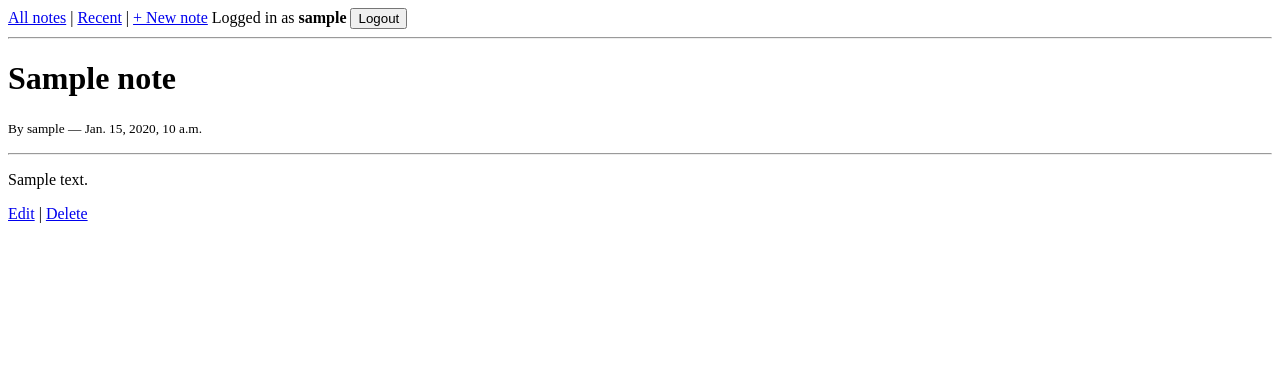
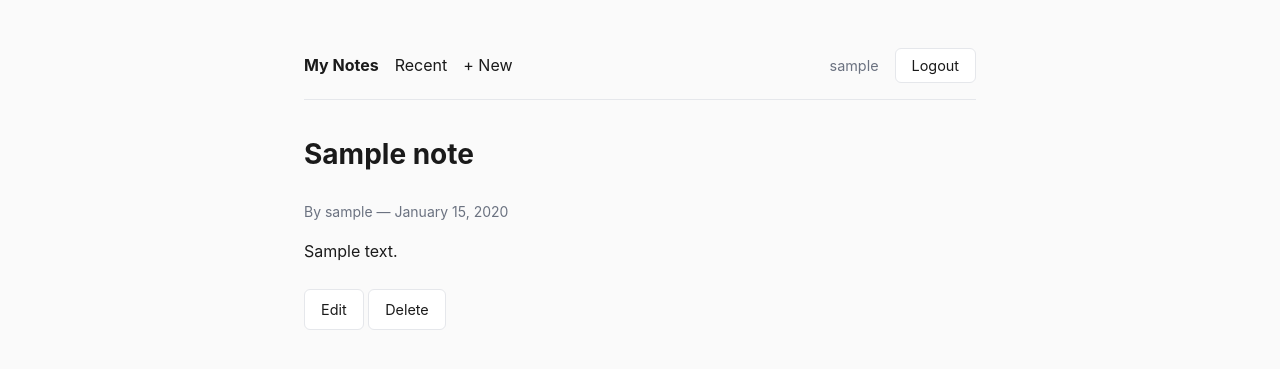
Before and after one commit to itzArka1407/Django-Learning, a Django app: page /notes/1/ in a window 1280 px wide. Shown: the top 369 px of the page. Run offline with Django 5.2, Linux system fonts and the light colour scheme; a user stored in the database is signed in; tables that the repository leaves empty hold one stand-in row (values such as "Sample post").

Commit message:
Added authentication metrics. Added css styling and static file loaders

```diff
--- /dev/null
+++ b/mysite/core/static/core/css/note.css
@@ -0,0 +1,171 @@
+/* Simple, readable styling for the notes app */
+
+:root {
+    --bg: #fafafa;
+    --fg: #1a1a1a;
+    --muted: #6b7280;
+    --border: #e5e7eb;
+    --accent: #2563eb;
+    --danger: #dc2626;
+}
+
+* {
+    box-sizing: border-box;
+}
+
+body {
+    font-family: -apple-system, BlinkMacSystemFont, "Segoe UI", system-ui, sans-serif;
+    background: var(--bg);
+    color: var(--fg);
+    margin: 0;
+    line-height: 1.6;
+}
+
+.container {
+    max-width: 720px;
+    margin: 0 auto;
+    padding: 2rem 1.5rem;
+}
+
+header {
+    border-bottom: 1px solid var(--border);
+    padding: 1rem 0;
+    margin-bottom: 2rem;
+}
+
+header nav {
+    display: flex;
+    align-items: center;
+    gap: 1rem;
+}
+
+header a {
+    color: var(--fg);
+    text-decoration: none;
+}
+
+header a:hover {
+    color: var(--accent);
+}
+
+header .spacer {
+    flex: 1;
+}
+
+header .user {
+    color: var(--muted);
+    font-size: 0.9rem;
+}
+
+h1 {
+    font-size: 1.75rem;
+    margin: 0 0 1.5rem;
+}
+
+ul.notes {
+    list-style: none;
+    padding: 0;
+    margin: 0;
+}
+
+ul.notes li {
+    border-bottom: 1px solid var(--border);
+    padding: 1rem 0;
+}
+
+ul.notes li:last-child {
+    border-bottom: none;
+}
+
+ul.notes a {
+    color: var(--fg);
+    text-decoration: none;
+    font-weight: 600;
+}
+
+ul.notes a:hover {
+    color: var(--accent);
+}
+
+.meta {
+    color: var(--muted);
+    font-size: 0.875rem;
+    margin-top: 0.25rem;
+}
+
+.note-body {
+    white-space: pre-wrap;
+    margin: 1rem 0;
+}
+
+.actions {
+    margin-top: 1.5rem;
+}
+
+.actions a,
+button {
+    display: inline-block;
+    padding: 0.5rem 1rem;
+    border: 1px solid var(--border);
+    border-radius: 6px;
+    background: white;
+    color: var(--fg);
+    text-decoration: none;
+    font-size: 0.9rem;
+    cursor: pointer;
+    font-family: inherit;
+}
+
+.actions a:hover,
+button:hover {
+    background: var(--accent);
+    color: white;
+    border-color: var(--accent);
+}
+
+form p {
+    margin: 1rem 0;
+}
+
+form label {
+    display: block;
+    font-weight: 600;
+    margin-bottom: 0.25rem;
+}
+
+form input[type="text"],
+form input[type="password"],
+form input[type="email"],
+form textarea {
+    width: 100%;
+    padding: 0.5rem 0.75rem;
+    border: 1px solid var(--border);
+    border-radius: 6px;
+    font-family: inherit;
+    font-size: 1rem;
+}
+
+form input:focus,
+form textarea:focus {
+    outline: 2px solid var(--accent);
+    outline-offset: -1px;
+    border-color: transparent;
+}
+
+.errorlist {
+    color: var(--danger);
+    list-style: none;
+    padding: 0;
+    margin: 0.25rem 0 0;
+    font-size: 0.875rem;
+}
+
+button.danger {
+    color: var(--danger);
+    border-color: var(--danger);
+}
+
+button.danger:hover {
+    background: var(--danger);
+    color: white;
+}
--- a/mysite/core/templates/core/base.html
+++ b/mysite/core/templates/core/base.html
@@ -1,20 +1,24 @@
+{% load static %}
 <!DOCTYPE html>
-<html>
+<html lang="en">
 
 <head>
+    <meta charset="utf-8">
+    <meta name="viewport" content="width=device-width, initial-scale=1">
     <title>{% block title %}My Notes{% endblock %}</title>
+    <link rel="stylesheet" href="{% static 'core/css/note.css' %}">
 </head>
 
 <body>
+    <div class="container">
         <header>
-        <a href="{% url 'core:note_list' %}">All notes</a>
-        |
+            <nav>
+                <a href="{% url 'core:note_list' %}"><strong>My Notes</strong></a>
                 <a href="{% url 'core:note_recent' %}">Recent</a>
-        |
-        <a href="{% url 'core:note_create' %}">+ New note</a>
-
+                <a href="{% url 'core:note_create' %}">+ New</a>
+                <span class="spacer"></span>
                 {% if user.is_authenticated %}
-        <span>Logged in as <strong>{{ user.username }}</strong></span>
+                <span class="user">{{ user.username }}</span>
                 <form method="post" action="{% url 'logout' %}" style="display: inline;">
                     {% csrf_token %}
                     <button type="submit">Logout</button>
@@ -22,13 +26,13 @@
                 {% else %}
                 <a href="{% url 'login' %}">Login</a>
                 {% endif %}
+            </nav>
         </header>
-
-    <hr>
 
         <main>
             {% block content %}{% endblock %}
         </main>
+    </div>
 </body>
 
 </html>
--- a/mysite/core/templates/core/note_detail.html
+++ b/mysite/core/templates/core/note_detail.html
@@ -5,17 +5,16 @@
 {% block content %}
     <h1>{{ note.title }}</h1>
 
-    <p><small>By {{ note.author.username }} — {{ note.created_at }}</small></p>
+    <div class="meta">
+        By {{ note.author.username }} — {{ note.created_at|date:"F j, Y" }}
+    </div>
 
-    <hr>
-
-    <p>{{ note.body }}</p>
+    <div class="note-body">{{ note.body }}</div>
 
     {% if user == note.author %}
-        <p>
+        <div class="actions">
             <a href="{% url 'core:note_edit' pk=note.pk %}">Edit</a>
-            |
             <a href="{% url 'core:note_delete' pk=note.pk %}">Delete</a>
-        </p>
+        </div>
     {% endif %}
 {% endblock %}
```
Also changed, not shown: mysite/core/templates/core/note_confirm_detete.html (+8 -6 lines), mysite/core/templates/core/note_form.html (+12 -14 lines), mysite/core/templates/core/note_list.html (+10 -13 lines), mysite/core/templates/core/note_recent.html (+7 -15 lines), mysite/core/templates/registration/login.html (+10 -10 lines). Lines whose indentation alone changed are shown as unchanged.
